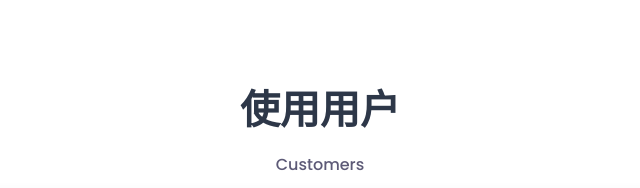
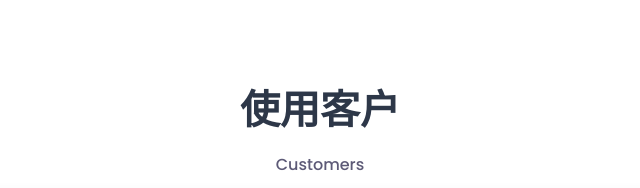
Before and after one commit to linuxxunil/Speeder, a plain HTML site: page index.html in a window 1280 px wide. Shown: the part 1292-1480 px from the top of the page, 320-960 px from the left. Drawn offline with nearby package versions, Linux system fonts and the light colour scheme.

Commit message:
* Update

```diff
--- a/index.html
+++ b/index.html
@@ -235,7 +235,7 @@
                                 <div class="row justify-content-center">
                             <div class="col-xl-6 col-lg-8">
                                 <div class="kb-section-title text-center mb-55">
-                                    <h2 class="title">使用用户</h2>
+                                    <h2 class="title">使用客户</h2>
                                     <p>Customers</p>
                                 </div>
                             </div>
```
